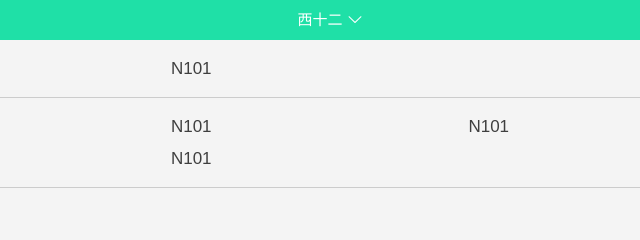
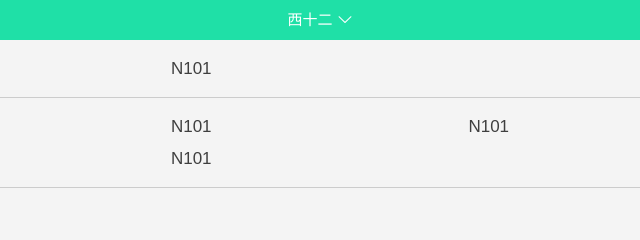
Before and after one commit to xiaobao66/hust_campus, a plain HTML site: page room-index.html in a window 1280 px wide. Shown: the top 240 px of the page, 320-960 px from the left. Drawn offline with Linux system fonts and the light colour scheme; files whose address does not match are found by name.

Commit message:
调整样式显示细节

```diff
--- a/sass/room-index.scss
+++ b/sass/room-index.scss
@@ -50,15 +50,12 @@ header {
 		position: relative;
 		padding: 0 $fontSize * 2;
 		line-height: $fontSize * 4;
-		display: inline-block;
 
 		&::after {
 			content: '\e900';
 			font-family: 'icomoon';
-			position: absolute;
-			right: 0;
-			top: 50%;
-			@include translateY(-50%);
+			vertical-align: top;
+			margin-left: $fontSize * 0.5;
 		}
 	}
 
```
Also changed, not shown: styles/room-index.css.
